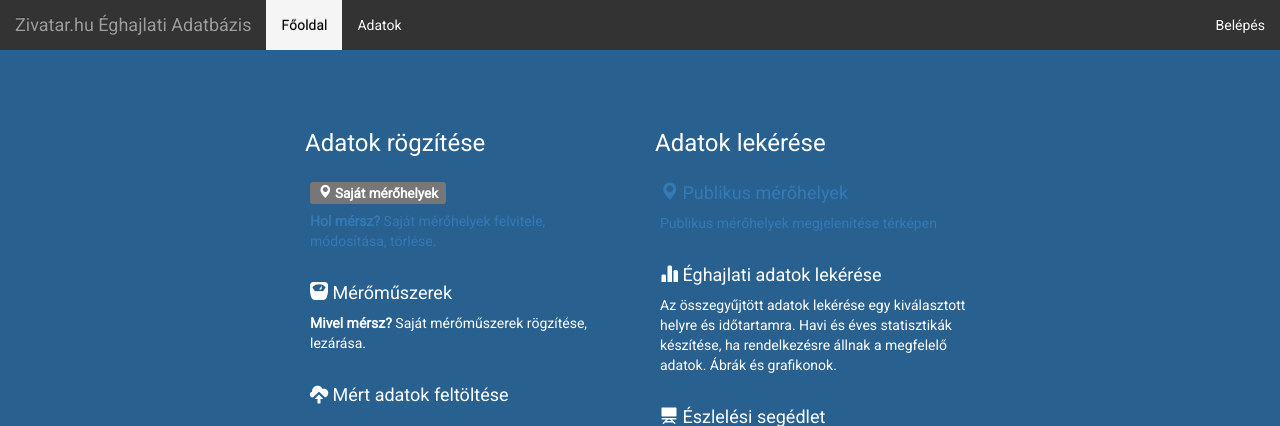
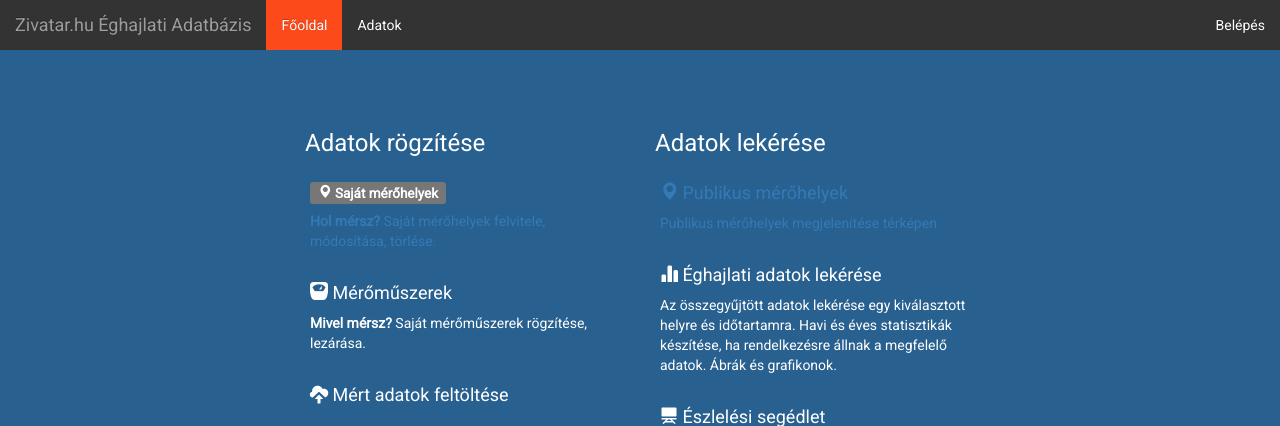
Before and after one commit to zivatar/thesis, a Django app: page / in a window 1280 px wide, with the pointer over the restyled element. Shown: the part 800-1226 px from the top of the page. Run offline with Django 3.2, Linux system fonts and the light colour scheme; some libraries are stand-ins or nearby versions.

Commit message:
Color modification

```diff
--- a/climate/static/css/klimaadat.css
+++ b/climate/static/css/klimaadat.css
@@ -172,6 +172,5 @@ table.observation span.label {
 }
 
 .navbar-inverse .navbar-nav li a:hover {
-	background-color: whitesmoke;
-	color: black;
+	background-color: #FC4A1A;
 }
```
